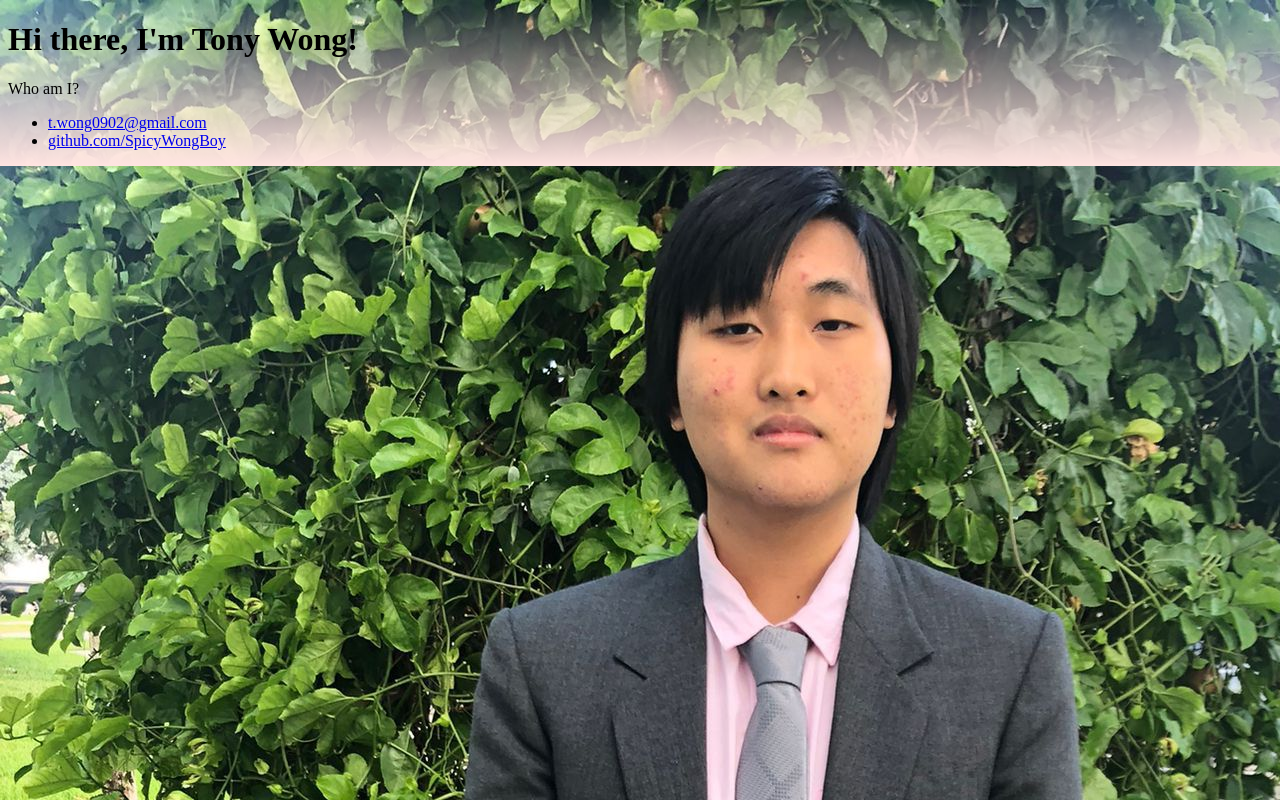
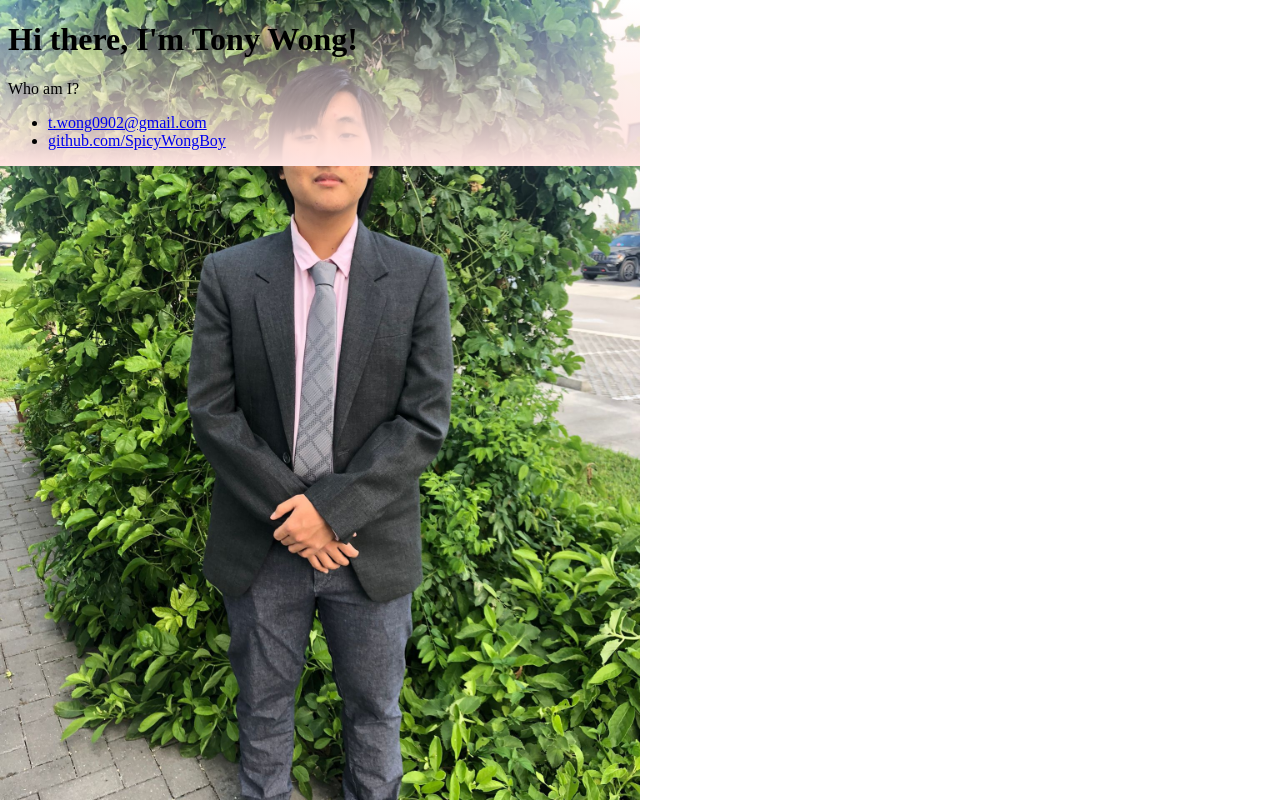
Before and after one commit to tonywonguf/tonywonguf.github.io, a plain HTML site: page index.html in a window 1280 px wide. Drawn offline with Linux system fonts and the light colour scheme.

Commit message:
fix background size

```diff
--- a/styles.css
+++ b/styles.css
@@ -5,4 +5,5 @@ body {
     background: linear-gradient(to bottom, transparent, mistyrose), url("suave_tony.jpeg");
     background-position: auto;
     background-repeat: no-repeat;
+    background-size: 50%;
 }
```
